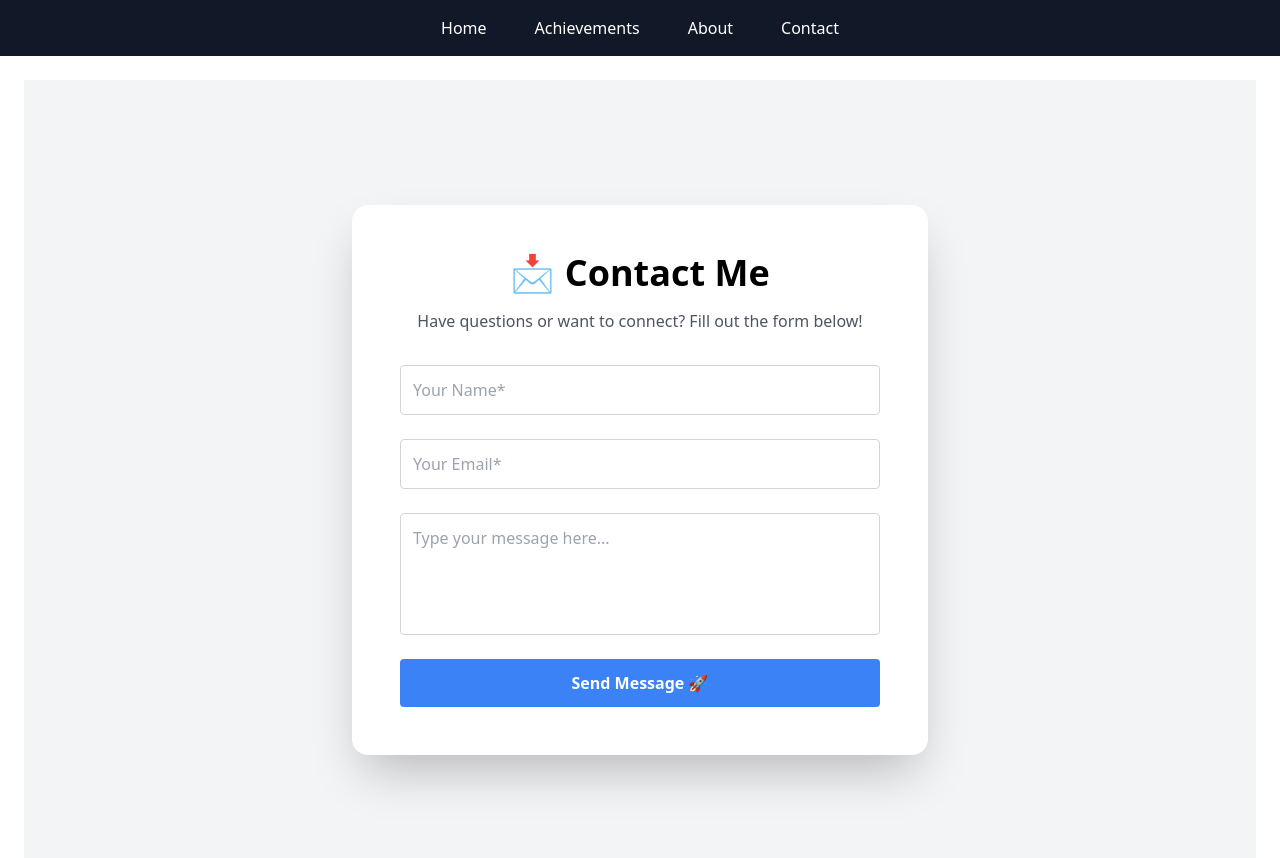
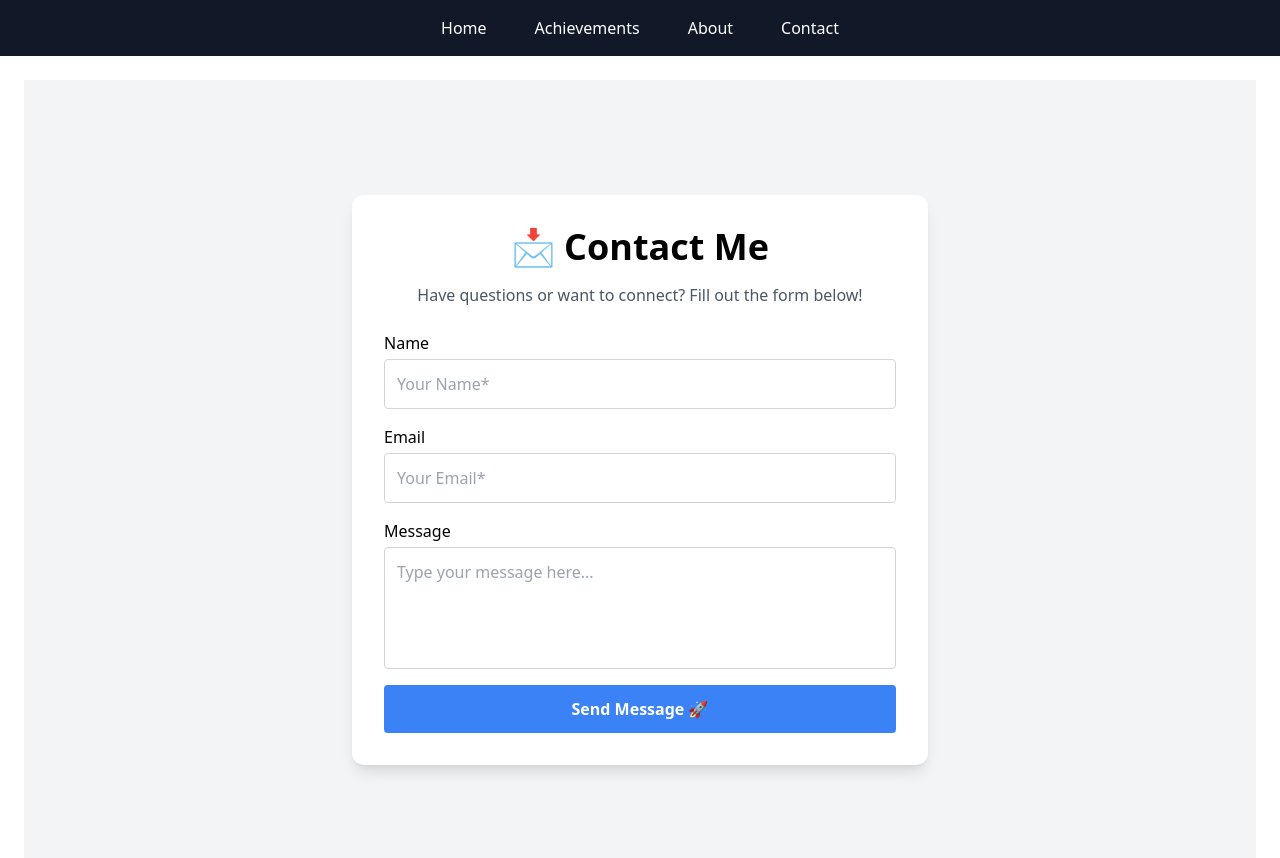
Before and after one commit to Unlinedfaun7162/personalsite, a React (Create React App) app: page /personalsite/contact in a window 1280 px wide. Shown: the top 858 px of the page. Built offline with nearby package versions, Linux system fonts and the light colour scheme; the HTML template or start-up script is replaced by a standard one.

Commit message:
Fix input stacking on contact forms

```diff
--- a/src/pages/Contact.js
+++ b/src/pages/Contact.js
@@ -2,18 +2,22 @@ import React from "react";
 
 const Contact = () => {
   return (
-    <div className="flex flex-col items-center justify-center min-h-screen bg-gray-100 px-6">
-      <div className="bg-white shadow-2xl rounded-2xl p-8 md:p-12 max-w-xl w-full text-center">
-        <h1 className="text-4xl font-extrabold mb-4">📩 Contact Me</h1>
-        <p className="text-gray-600 mb-8">
+    <div className="flex items-center justify-center min-h-screen bg-gray-100 px-4">
+      <div className="bg-white shadow-lg rounded-xl p-8 max-w-xl w-full">
+        <h2 className="text-4xl font-extrabold text-center mb-4 flex justify-center items-center">
+          <span className="mr-2">📩</span> Contact Me
+        </h2>
+        <p className="text-center text-gray-600 mb-6">
           Have questions or want to connect? Fill out the form below!
         </p>
 
         <form
           action="https://formspree.io/f/xrbpaqvb"
           method="POST"
-          className="flex flex-col space-y-6 w-full"
+          className="flex flex-col gap-4"
         >
+          <div className="flex flex-col">
+            <label className="mb-1 font-medium text-left">Name</label>
             <input
               type="text"
               name="name"
@@ -21,7 +25,10 @@ const Contact = () => {
               required
               className="p-3 border border-gray-300 rounded"
             />
+          </div>
 
+          <div className="flex flex-col">
+            <label className="mb-1 font-medium text-left">Email</label>
             <input
               type="email"
               name="email"
@@ -29,7 +36,10 @@ const Contact = () => {
               required
               className="p-3 border border-gray-300 rounded"
             />
+          </div>
 
+          <div className="flex flex-col">
+            <label className="mb-1 font-medium text-left">Message</label>
             <textarea
               name="message"
               placeholder="Type your message here..."
@@ -37,8 +47,8 @@ const Contact = () => {
               rows="4"
               className="p-3 border border-gray-300 rounded resize-none"
             ></textarea>
+          </div>
 
-          {/* Redirect to thank you page */}
           <input
             type="hidden"
             name="_redirect"
@@ -47,7 +57,7 @@ const Contact = () => {
 
           <button
             type="submit"
-            className="bg-blue-500 hover:bg-blue-600 text-white font-semibold py-3 px-6 rounded transition"
+            className="bg-blue-500 hover:bg-blue-600 text-white font-bold py-3 rounded transition"
           >
             Send Message 🚀
           </button>
```
Lines whose indentation alone changed are shown as unchanged.
